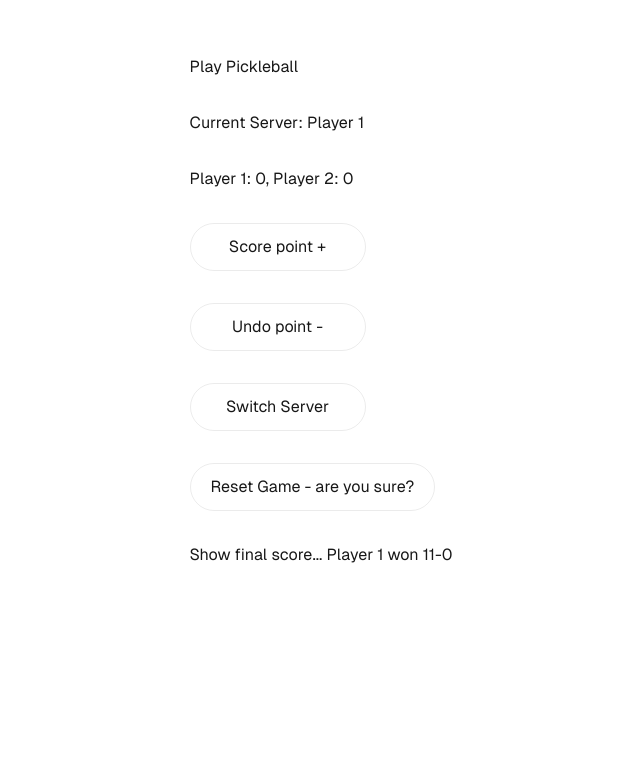
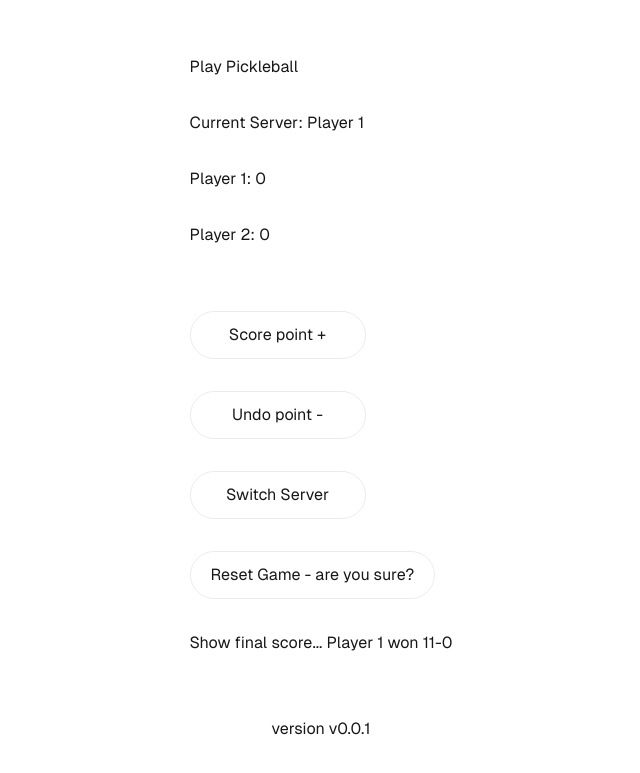
Before and after one commit to element121/pickleball-scorer, a Next.js app: page / in a window 1280 px wide. Shown: the part 109-882 px from the top of the page, without its empty margins (319-959 px from the left). Before the commit the page ends 840 px from the top, so only its background shows below. Built offline with nearby package versions, Linux system fonts and the light colour scheme.

Commit message:
Working version - singles game.

```diff
--- a/app/PickleballGame.ts
+++ b/app/PickleballGame.ts
@@ -3,11 +3,13 @@ export class PickleballGame {
   player1Score: number;
   player2Score: number;
   currentServer: string;
+  result: string;
 
   constructor() {
     this.player1Score = 0;
     this.player2Score = 0;
     this.currentServer = "Player 1"; // Can be either "Player 1" or "Player 2"
+    this.result = "";
   }
 
   // Method to score a point for the current server
@@ -30,6 +32,10 @@ export class PickleballGame {
     this.checkWin();
   }
 
+  getResults() {
+    return this.result;
+  }
+
   // Method to switch server
   switchServer() {
     this.currentServer =
@@ -39,19 +45,18 @@ export class PickleballGame {
   // Method to check if there's a winner
   private checkWin() {
     if (this.player1Score >= 11 && this.player1Score - this.player2Score >= 2) {
-      console.log("Player 1 wins!");
-      this.resetGame();
+      // TODO display message and dispay a reset button and log score to a UI element
+      this.result = "Player 1 wins!";
     } else if (
       this.player2Score >= 11 &&
       this.player2Score - this.player1Score >= 2
     ) {
-      console.log("Player 2 wins!");
-      this.resetGame();
+      this.result = "Player 2 wins!";
     }
   }
 
   // Method to reset the game
-  private resetGame() {
+  resetGame() {
     this.player1Score = 0;
     this.player2Score = 0;
     this.currentServer = "Player 1";
@@ -59,6 +64,8 @@ export class PickleballGame {
 
   // Method to get the current score
   getScore() {
-    return `Player 1: ${this.player1Score}, Player 2: ${this.player2Score}`;
+    return [
+      { player1Score: this.player1Score, player2Score: this.player2Score },
+    ]; //`Player 1: ${this.player1Score} Player 2: ${this.player2Score}`;
   }
 }
--- a/app/page.tsx
+++ b/app/page.tsx
@@ -5,14 +5,21 @@ import { PickleballGame } from "./PickleballGame";
 export default function Home() {
   const [game] = useState(new PickleballGame());
   const [score, setScore] = useState(game.getScore());
+  const [result, setResult] = useState(game.getResults());
 
   const handleScorePoint = () => {
     game.scorePoint();
     setScore(game.getScore());
+    setResult(game.getResults());
   };
 
   const handleResetPoint = () => {
     game.resetPoint();
+    setScore(game.getScore());
+  };
+
+  const handleResetGame = () => {
+    game.resetGame();
     setScore(game.getScore());
   };
 
@@ -26,8 +33,9 @@ export default function Home() {
       <main className="flex flex-col gap-8 row-start-2 items-center sm:items-start">
         <h1>Play Pickleball</h1>
         <p>Current Server: {game.currentServer}</p>
-        <p>{score}</p>
-
+        <p>Player 1: {score[0].player1Score}</p>
+        <p>Player 2: {score[0].player2Score}</p>
+        <p>{result}</p>
         <button
           onClick={handleScorePoint}
           className="rounded-full border border-solid border-black/[.08] dark:border-white/[.145] transition-colors flex items-center justify-center hover:bg-[#f2f2f2] dark:hover:bg-[#1a1a1a] hover:border-transparent text-sm sm:text-base h-10 sm:h-12 px-4 sm:px-5 sm:min-w-44"
@@ -46,12 +54,18 @@ export default function Home() {
         >
           Switch Server
         </button>
-        <button className="rounded-full border border-solid border-black/[.08] dark:border-white/[.145] transition-colors flex items-center justify-center hover:bg-[#f2f2f2] dark:hover:bg-[#1a1a1a] hover:border-transparent text-sm sm:text-base h-10 sm:h-12 px-4 sm:px-5 sm:min-w-44">
+        <button
+          onClick={handleResetGame}
+          className="rounded-full border border-solid border-black/[.08] dark:border-white/[.145] transition-colors flex items-center justify-center hover:bg-[#f2f2f2] dark:hover:bg-[#1a1a1a] hover:border-transparent text-sm sm:text-base h-10 sm:h-12 px-4 sm:px-5 sm:min-w-44"
+        >
           Reset Game - are you sure?
         </button>
 
         <p>Show final score... Player 1 won 11-0</p>
       </main>
+      <footer className="row-start-3 flex gap-6 flex-wrap items-center justify-center">
+        <p>version v0.0.1</p>
+      </footer>
     </div>
   );
 }
```
